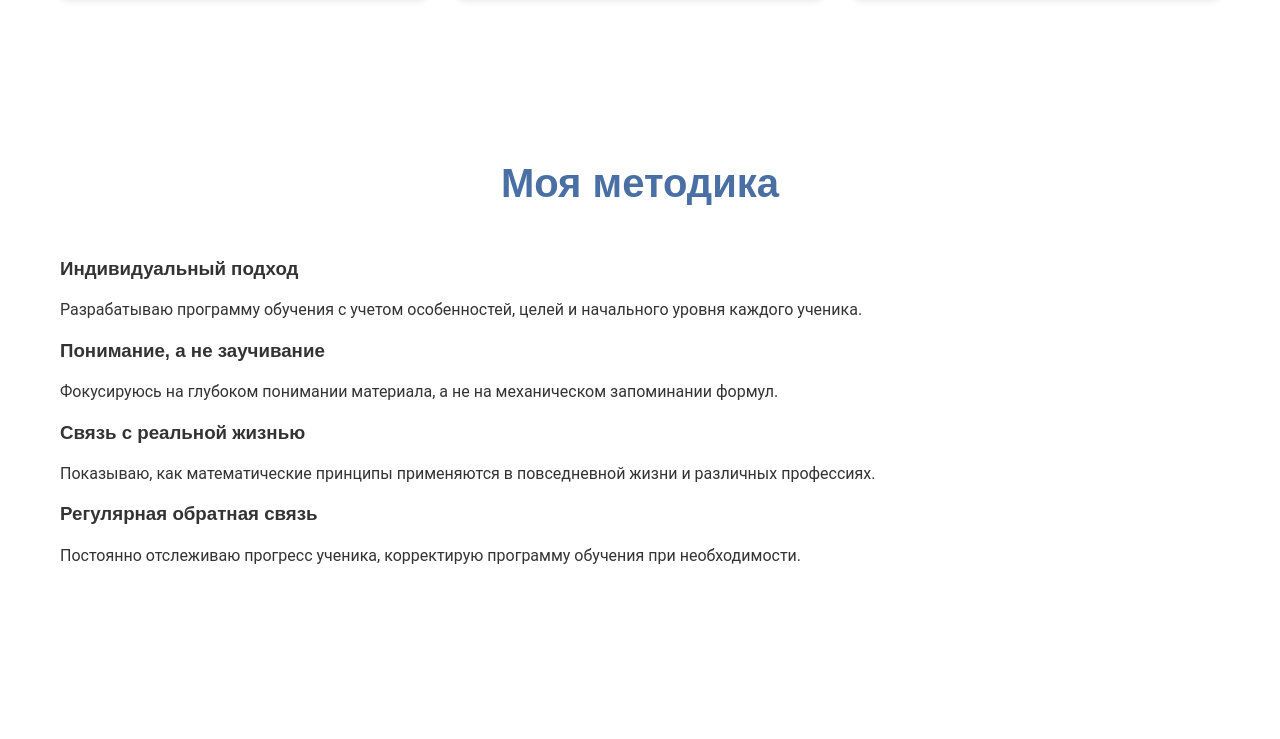
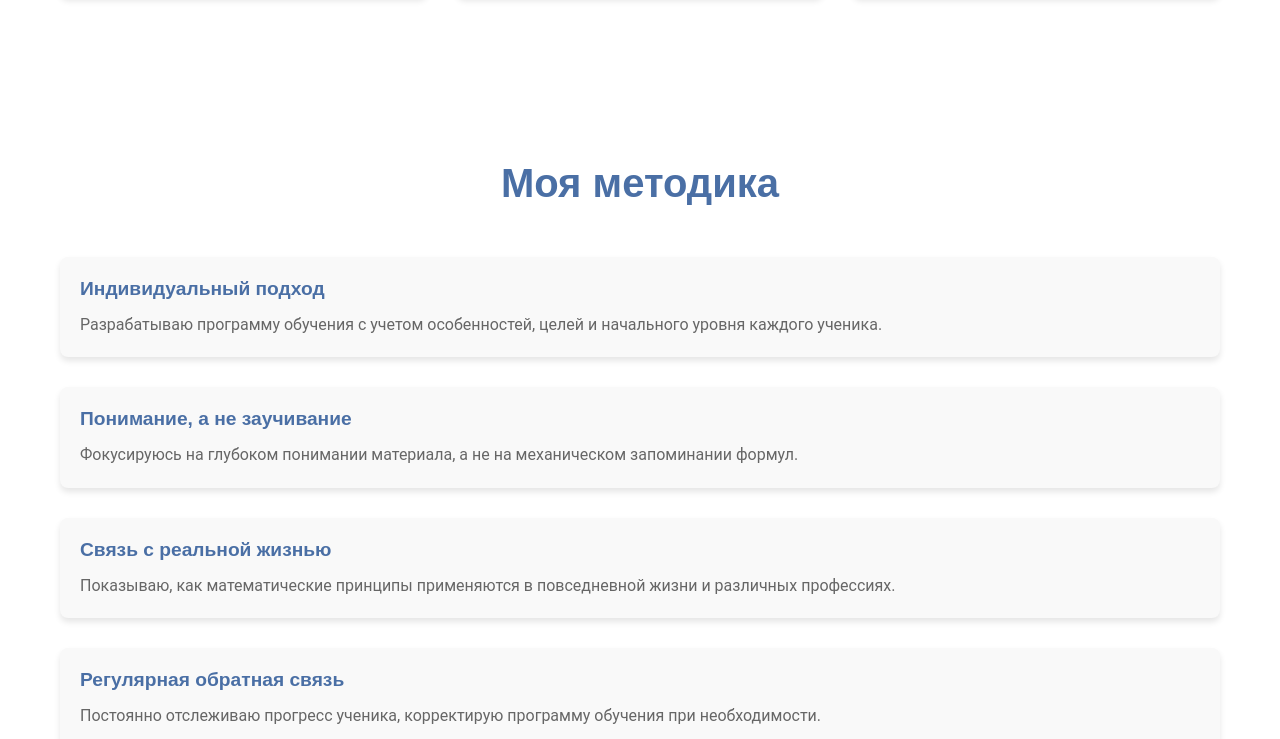
Before and after one commit to gurovata/gurovata.github.io, a plain HTML site: page index.html in a window 1280 px wide. Shown: the part 2241-2980 px from the top of the page. Drawn offline with Linux system fonts and the light colour scheme.

Commit message:
Update index.html

```diff
--- a/index.html
+++ b/index.html
@@ -9,6 +9,7 @@
   <link rel="stylesheet" href="css/hero.css">
   <link rel="stylesheet" href="css/about.css">
   <link rel="stylesheet" href="css/services.css">
+  <link rel="stylesheet" href="css/approach.css">
   <link rel="stylesheet" href="css/contact.css">
   <link rel="stylesheet" href="css/footer.css">
 </head>
```
